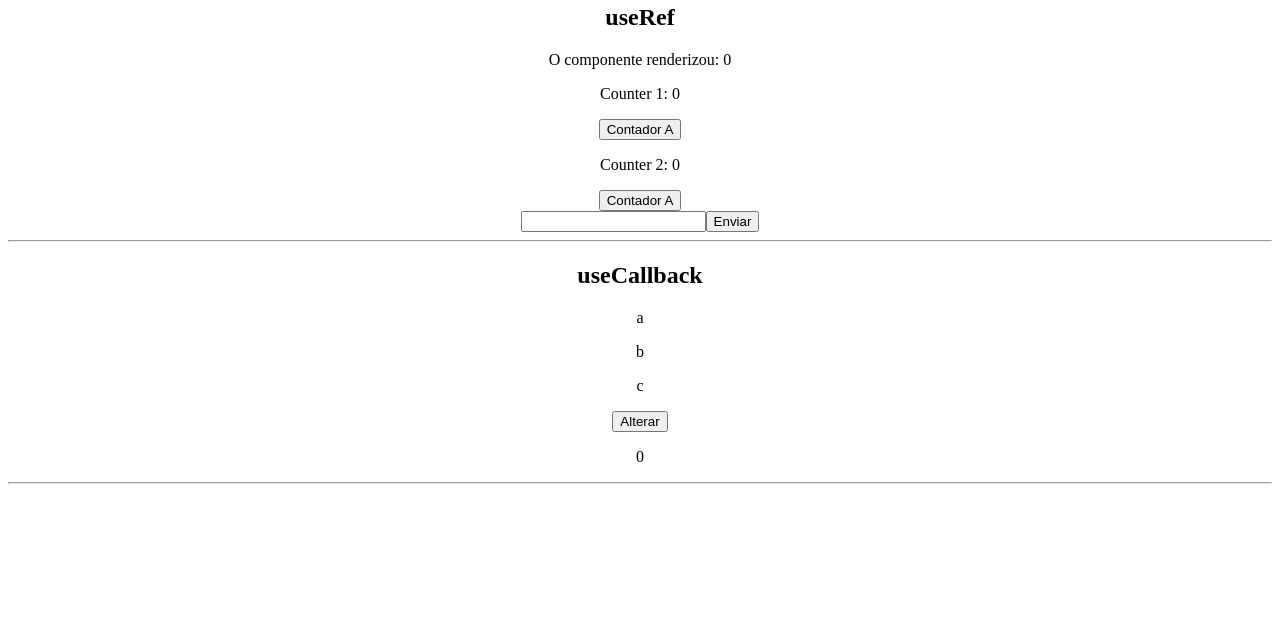
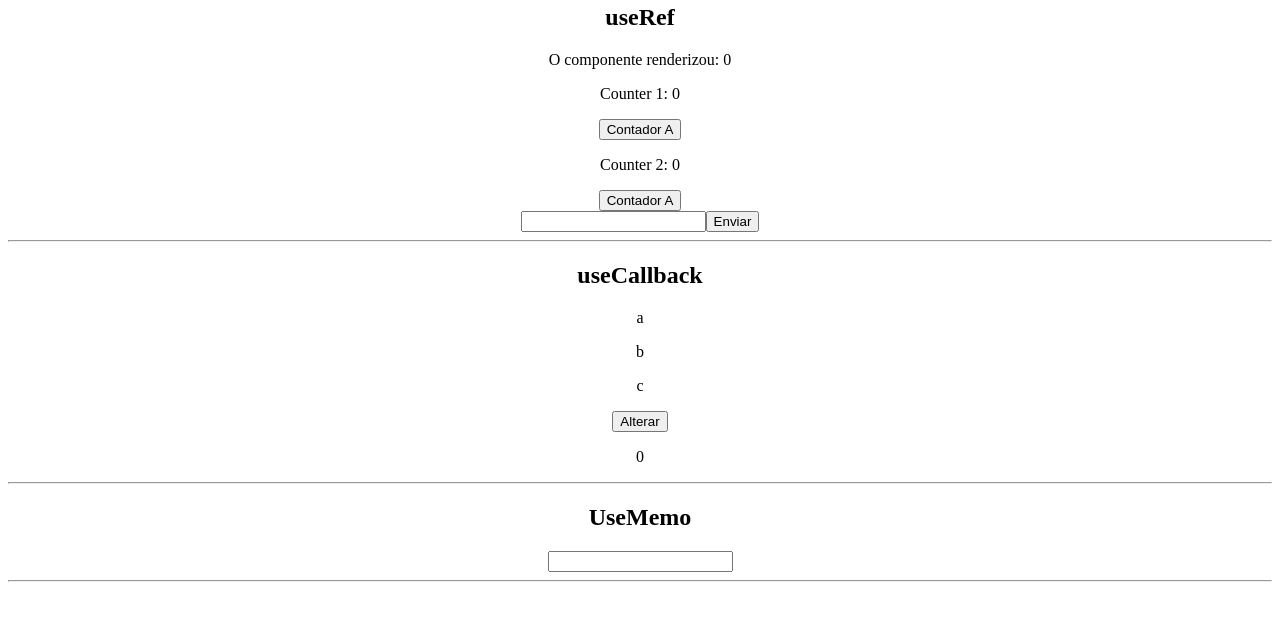
Before and after one commit to clacerda/React_Aulas_ProfMateusBattisti, a React (Create React App) app in the folder HOOKS_REACT/useState/reacthooks/: page / in a window 1280 px wide. Shown: the part 993-1613 px from the top of the page. Built offline with nearby package versions, Linux system fonts and the light colour scheme.

Commit message:
Aula 5 - useMemo

```diff
--- /dev/null
+++ b/HOOKS_REACT/useState/reacthooks/src/components/HookUseMemo.js
@@ -0,0 +1,28 @@
+import {useState, useEffect, useMemo} from 'react'
+
+const HookUseMemo = () => {
+
+    const [number, setNumber] = useState(0);
+
+    //const premiumNumbers = ['0', '100', '200']; -- ERRO
+
+    const premiumNumbers = useMemo(() => {
+        return ['0', '100', '200'];
+    }, [])
+
+    useEffect(() => {
+            console.log("Premium number alterado")
+    }, [premiumNumbers])
+
+  return (
+    <div>
+        <h2>UseMemo</h2>
+            <input type="text" name="" id="" onChange={(e) => setNumber(e.target.value)} />
+
+            {premiumNumbers.includes(number) ? <p>Acertou o número</p> : ""}
+        <hr />
+    </div>
+  )
+}
+
+export default HookUseMemo
--- a/HOOKS_REACT/useState/reacthooks/src/pages/Home.js
+++ b/HOOKS_REACT/useState/reacthooks/src/pages/Home.js
@@ -8,6 +8,7 @@
 import HookUseState from '../components/HookUseState'
 import HookUseRef from '../components/HookUseRef'
 import HookUseCallback from '../components/HookUseCallback'
+import HookUseMemo from '../components/HookUseMemo'
 
 
 
@@ -27,6 +28,7 @@
 
         <HookUseRef />
         <HookUseCallback />
+        <HookUseMemo />
     </div>
   )
 }
```
